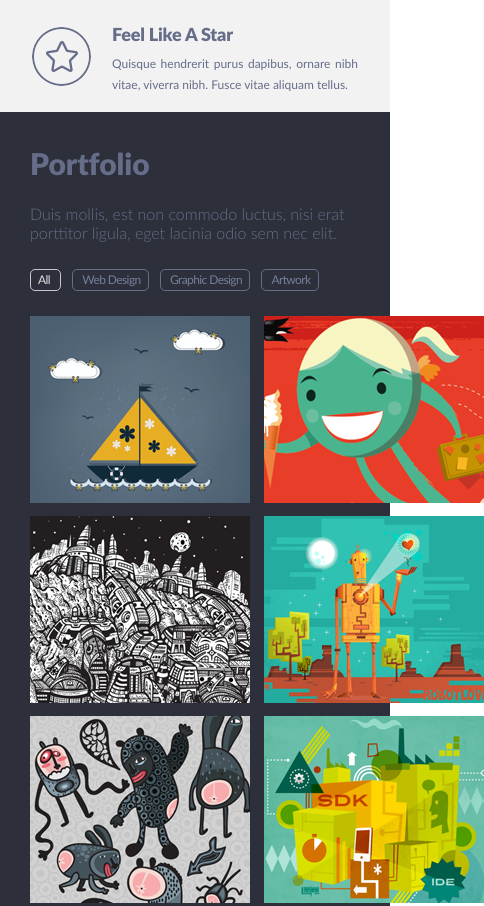
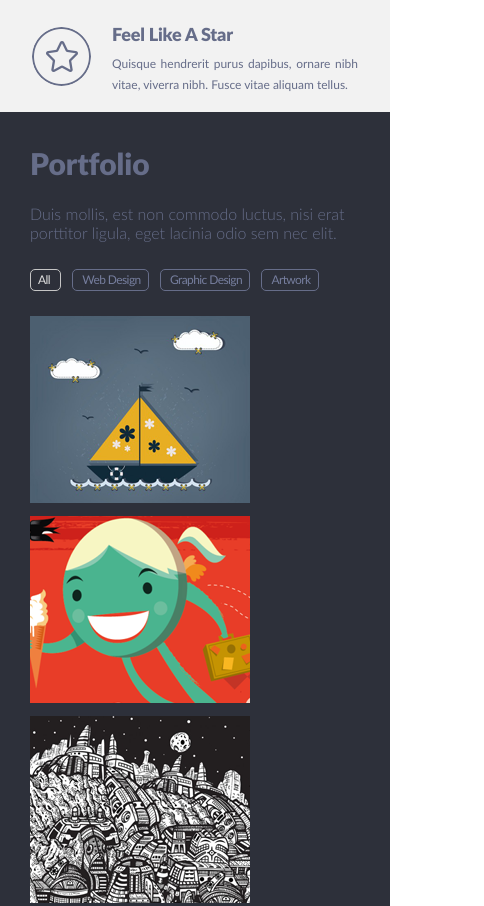
Before and after one commit to UladzislauKutarkin/singolo, a plain HTML site: page index.html in a window 390 px wide. Shown: the part 1167-2073 px from the top of the page, 484 px wide, since content can reach past the window. Drawn offline with Linux system fonts and the light colour scheme.

Commit message:
fix: fixed adaptive design

```diff
--- a/style.css
+++ b/style.css
@@ -405,6 +405,7 @@ html {
     width: 100%;
     background: #2d303a;
     border-bottom: solid 6px #323746;
+    overflow: hidden;
 }
 
 .portfolioContent {
@@ -415,6 +416,7 @@ html {
     box-sizing: border-box;
     display: flex;
     flex-direction: column;
+    overflow: hidden;
 }
 
 .portfolioTitle {
@@ -987,7 +989,7 @@ html {
     .portfolioPhotoGrid {
         display: -ms-grid;
         display: grid;
-        grid-template-columns: 1fr 1fr;
+        grid-template-columns: 1fr;
         grid-gap: 13px 14px;
     }
 
```
Also changed, not shown: 1 other file.
